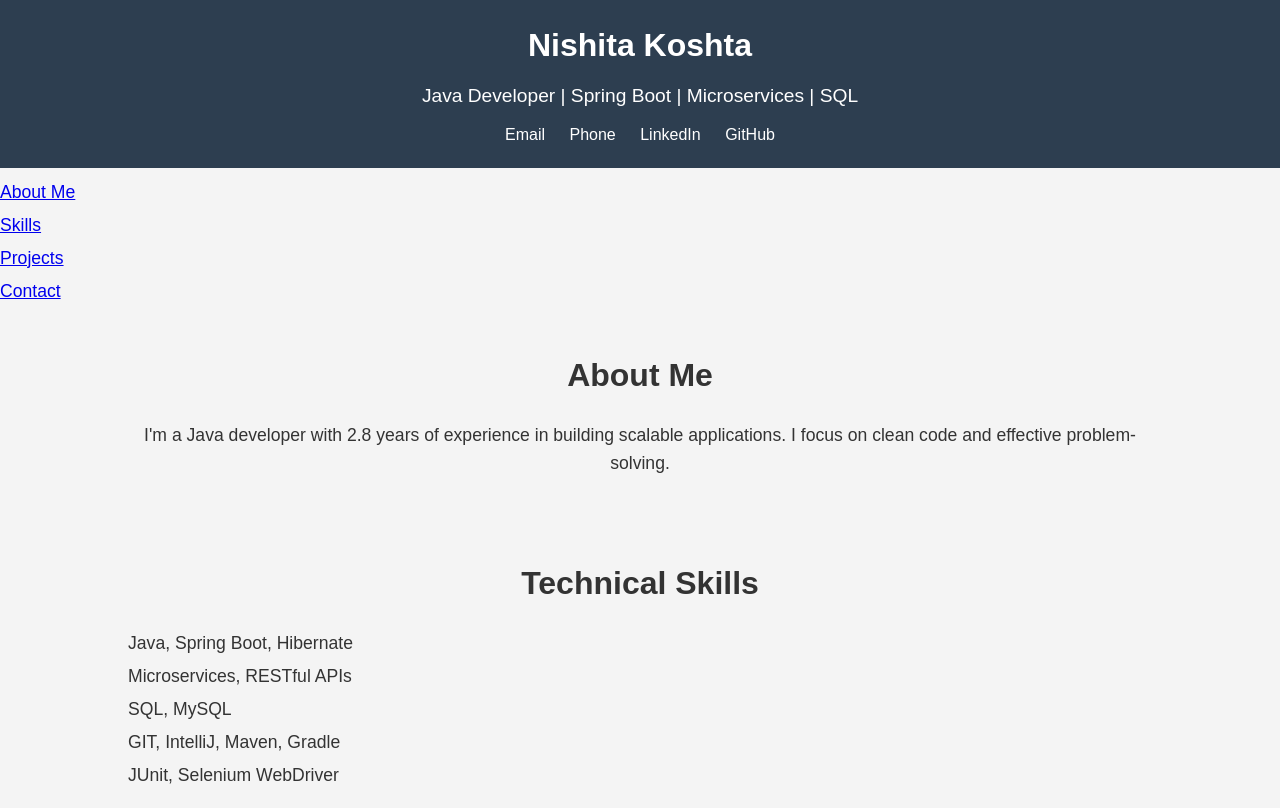
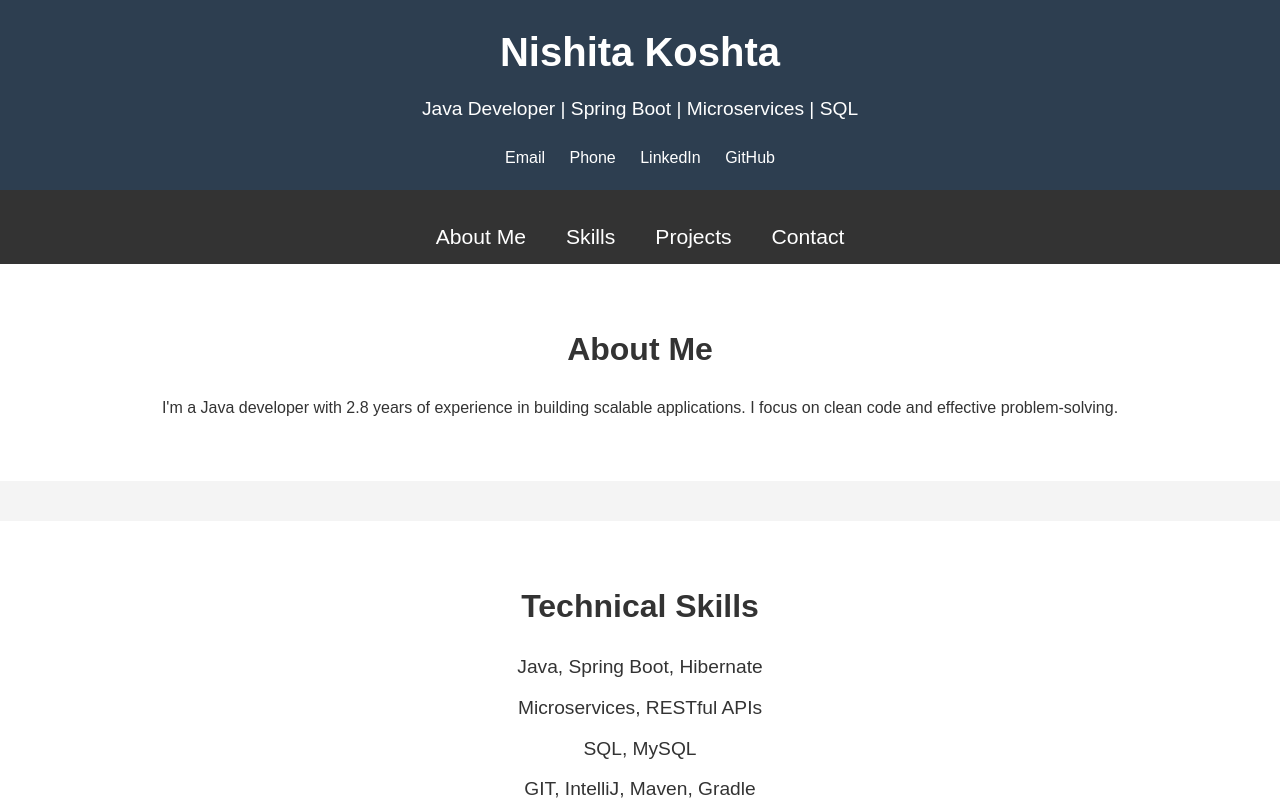
Before and after one commit to nishitakoshta/nishitakoshta-portfolio, a plain HTML site: page index.html in a window 1280 px wide. Shown: the top 808 px of the page. Drawn offline with Linux system fonts and the light colour scheme; a script that the page names is missing.

Commit message:
Update styles.css

```diff
--- a/styles.css
+++ b/styles.css
@@ -11,61 +11,84 @@ body {
     color: #333;
 }
 
-.container {
-    width: 80%;
-    margin: 0 auto;
-    max-width: 1200px;
-}
-
 header {
     background-color: #2d3e50;
     color: #fff;
     padding: 20px 0;
     text-align: center;
+    transition: all 0.3s ease;
 }
 
 header h1 {
+    font-size: 2.5em;
     margin-bottom: 10px;
 }
 
 header p {
     font-size: 1.2em;
-    margin-bottom: 10px;
-}
-
-header .contact-info {
-    margin-top: 10px;
+    margin-bottom: 20px;
 }
 
 header .contact-info a {
     color: #fff;
     text-decoration: none;
     margin: 0 10px;
+    transition: color 0.3s ease;
+}
+
+header .contact-info a:hover {
+    color: #f39c12;
+}
+
+nav {
+    position: sticky;
+    top: 0;
+    background-color: #333;
+    padding: 10px 0;
+    z-index: 1000;
+}
+
+nav ul {
+    display: flex;
+    justify-content: center;
+    list-style: none;
+}
+
+nav ul li {
+    margin: 0 20px;
+}
+
+nav ul li a {
+    color: #fff;
+    text-decoration: none;
+    font-size: 1.1em;
+    transition: color 0.3s ease;
+}
+
+nav ul li a:hover {
+    color: #f39c12;
 }
 
 section {
-    padding: 40px 0;
+    padding: 60px 20px;
+    text-align: center;
+    background-color: #fff;
+    margin-bottom: 40px;
 }
 
 section h2 {
-    text-align: center;
+    font-size: 2em;
     margin-bottom: 20px;
-    font-size: 2em;
-}
-
-section p {
-    text-align: center;
-    font-size: 1.1em;
 }
 
 ul {
     list-style: none;
-    margin-top: 10px;
+    margin-top: 20px;
 }
 
 ul li {
-    font-size: 1.1em;
-    margin-bottom: 5px;
+    font-size: 1.2em;
+    margin-bottom: 10px;
 }
 
 .project {
@@ -76,17 +99,36 @@ ul li {
     color: #2d3e50;
     text-decoration: none;
     font-size: 1.5em;
+    transition: color 0.3s ease;
 }
 
-.project p {
-    font-size: 1.1em;
-    margin-top: 10px;
+.project h3 a:hover {
+    color: #f39c12;
 }
 
 footer {
     background-color: #2d3e50;
     color: #fff;
-    padding: 10px 0;
+    padding: 20px;
     text-align: center;
-    margin-top: 40px;
 }
+
+button.back-to-top {
+    position: fixed;
+    bottom: 20px;
+    right: 20px;
+    background-color: #f39c12;
+    color: #fff;
+    border: none;
+    border-radius: 50%;
+    width: 50px;
+    height: 50px;
+    font-size: 2em;
+    cursor: pointer;
+    display: none;
+    transition: opacity 0.3s ease;
+}
+
+button.back-to-top:hover {
+    background-color: #e67e22;
+}
```
